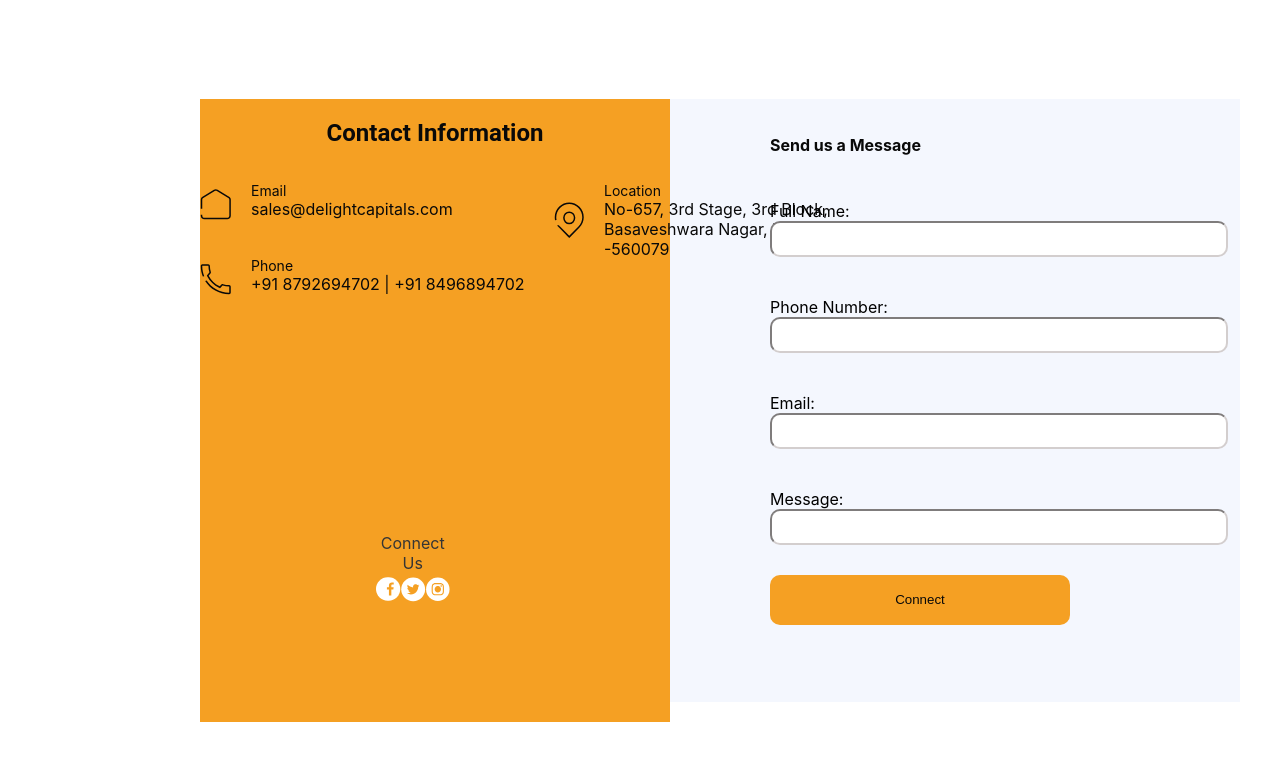
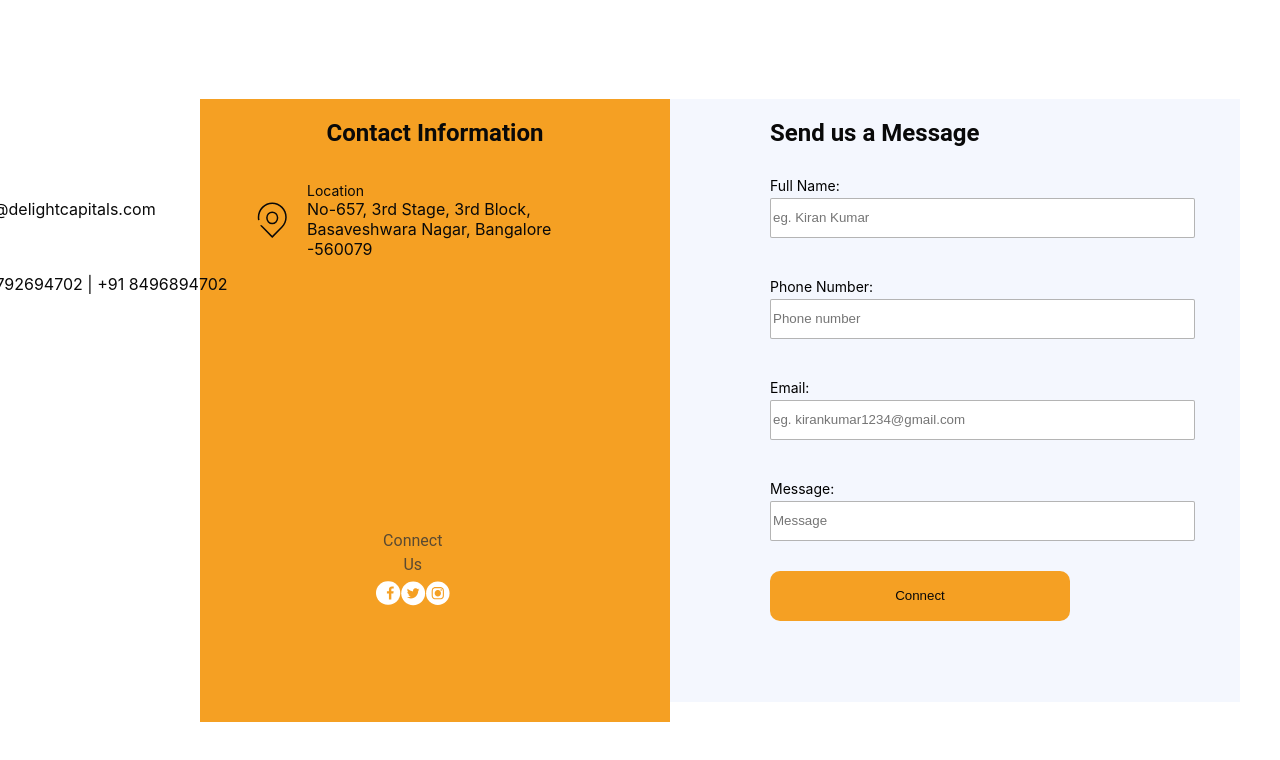
Before and after one commit to KalpithaRB/cietwo, a React (Create React App) app: page / in a window 1280 px wide. Shown: the top 760 px of the page. Built offline with nearby package versions, Linux system fonts and the light colour scheme.

Commit message:
added placeholder for the fillups in send message form

```diff
--- a/src/components/Footer/Footer.css
+++ b/src/components/Footer/Footer.css
@@ -45,9 +45,9 @@
 .description-container{
     display: flex;
     flex-direction: column;
-    text-align: flex-start;
+
     flex-wrap: wrap;
-    align-content: initial;
+    align-content: flex-end;
     row-gap: 30px;
     height: 215px;
     width: 410px;
@@ -113,9 +113,19 @@
     position: absolute;
     left: 376px;
     top: 500px;
-    color: #353535;
 
 
+
+}
+
+.connect-us{
+    color: #353535;
+    opacity: 0.8;
+    font-family: 'Roboto';
+font-style: normal;
+font-weight: 400;
+font-size: 16px;
+line-height: 24px;
 }
 
 .icons-container{
@@ -126,6 +136,11 @@
 /* Form container */
 .title-container{
     color: #090909;
+    font-family: 'Roboto';
+    font-style: normal;
+    font-weight: 500;
+    font-size: 24px;
+    line-height: 28px;
 }
 
 .message-form-container{
@@ -153,14 +168,18 @@
     display: flex;
     flex-direction: column;
     text-align: initial;
+    font-size: 14px;
+    row-gap: 4px;
 }
 
 .fillups{
-    height: 30px;
-    width: 450px;
-    border-radius: 10px;
-    border-color: rgb(211, 206, 206);
+    height: 40px;
+    width: 425px;
+    border-radius: 2px;
+    background: #FFFFFF;
+    border: 1px solid rgba(9, 9, 9, 0.3);
     box-shadow: none;
+    box-sizing: border-box;
 }
 .connect-button{
     background-color: #f5a023;
--- a/src/components/Footer/Footer.jsx
+++ b/src/components/Footer/Footer.jsx
@@ -55,7 +55,7 @@ export function ContactUs() {
           </div>
 
           <div className="connectUs-container">
-            <span> Connect Us</span>
+            <span className="connect-us"> Connect Us</span>
             <div className="icons-container">
             <svg width="34" height="32" viewBox="0 0 34 32" fill="none" xmlns="http://www.w3.org/2000/svg">
             <rect width="33.336" height="31.9972" rx="15.9986" fill="white"/>
@@ -81,24 +81,24 @@ export function ContactUs() {
 
       <div className="message-form-container">
         <div className="title-container">
-            <p> <strong>Send us a Message</strong></p>
+            <span> <strong>Send us a Message</strong></span>
         </div>
         <div className="inputfields-container">
             <form className="formy">
             <label className="title">Full Name:
-                 <input className="fillups" type="text" />
+                 <input className="fillups" type="text" placeholder="eg. Kiran Kumar"/>
             </label>
 
             <label className="title">Phone Number:
-                 <input className="fillups" type="text" />
+                 <input className="fillups" type="text"  placeholder="Phone number"/>
             </label>
 
             <label className="title">Email:
-                 <input className="fillups" type="text" />
+                 <input className="fillups" type="text"  placeholder="eg. kirankumar1234@gmail.com"/>
             </label>
 
             <label className="title">Message:
-                 <input className="fillups" type="text" />
+                 <input className="fillups" type="text"  placeholder="Message"/>
             </label>
             </form>
         </div>
```
